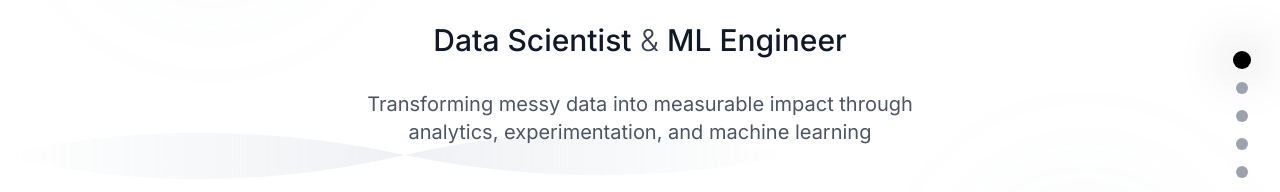
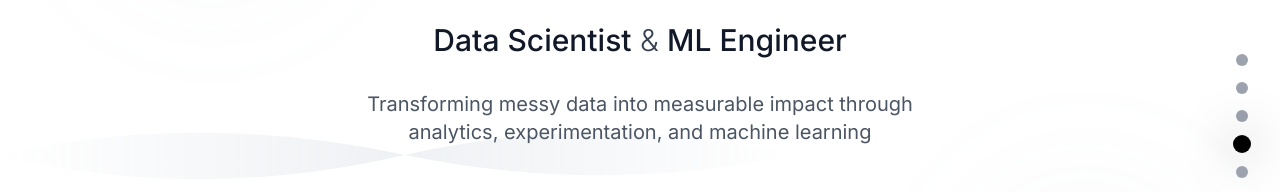
Before and after one commit to Aryanchhabra/Portfolio-website, a React (Vite) app: page / in a window 1280 px wide. Shown: the part 346-538 px from the top of the page. Built offline with nearby package versions, Linux system fonts and the light colour scheme.

Commit message:
Fix mobile navigation alignment with anchor-based scrolling

```diff
--- a/src/App.jsx
+++ b/src/App.jsx
@@ -13,18 +13,29 @@ import Cursor from './components/Cursor'
 function App() {
   const containerRef = useRef(null)
   const { scrollYProgress } = useScroll()
-  const [currentSection, setCurrentSection] = useState(0)
+  const [currentSection, setCurrentSection] = useState('home')
 
   // Track scroll position for section changes
   useEffect(() => {
     const handleScroll = () => {
-      const scrollPosition = window.scrollY
-      const windowHeight = window.innerHeight
-      const section = Math.floor(scrollPosition / windowHeight)
-      setCurrentSection(section)
+      const sections = ['home', 'about', 'experience', 'projects', 'skills', 'contact']
+      const scrollPosition = window.scrollY + window.innerHeight / 2
+
+      // Find which section we're in
+      for (const sectionId of sections) {
+        const element = document.getElementById(sectionId)
+        if (element) {
+          const { offsetTop, offsetHeight } = element
+          if (scrollPosition >= offsetTop && scrollPosition < offsetTop + offsetHeight) {
+            setCurrentSection(sectionId)
+            break
+          }
+        }
+      }
     }
 
     window.addEventListener('scroll', handleScroll, { passive: true })
+    handleScroll() // Initial call
     return () => window.removeEventListener('scroll', handleScroll)
   }, [])
 
--- a/src/components/AboutPortal.jsx
+++ b/src/components/AboutPortal.jsx
@@ -17,6 +17,7 @@ export default function AboutPortal() {
 
   return (
     <section
+      id="about"
       ref={containerRef}
       className="relative min-h-screen flex items-center justify-center px-4 sm:px-6 py-16 sm:py-20"
     >
--- a/src/components/ExperienceTimeline.jsx
+++ b/src/components/ExperienceTimeline.jsx
@@ -136,7 +136,7 @@ export default function ExperienceTimeline() {
   const containerRef = useRef(null)
 
   return (
-    <section ref={containerRef} className="relative min-h-screen px-6 py-20">
+    <section id="experience" ref={containerRef} className="relative min-h-screen px-6 py-20">
       <div ref={ref} className="max-w-7xl mx-auto">
         {/* Header */}
         <motion.div
--- a/src/components/HeroSection.jsx
+++ b/src/components/HeroSection.jsx
@@ -6,6 +6,7 @@ export default function HeroSection() {
 
   return (
     <section
+      id="home"
       ref={ref}
       className="relative min-h-screen flex items-center justify-center px-4 sm:px-6 overflow-hidden"
     >
--- a/src/components/Navigation.jsx
+++ b/src/components/Navigation.jsx
@@ -2,23 +2,26 @@ import { motion } from 'framer-motion'
 import { useState } from 'react'
 
 const sections = [
-  { id: 0, name: 'Home', icon: '🏠' },
-  { id: 1, name: 'About', icon: '👋' },
-  { id: 2, name: 'Experience', icon: '💼' },
-  { id: 3, name: 'Projects', icon: '🚀' },
-  { id: 4, name: 'Skills', icon: '⚡' },
-  { id: 5, name: 'Contact', icon: '✉️' }
+  { id: 'home', name: 'Home', icon: '🏠' },
+  { id: 'about', name: 'About', icon: '👋' },
+  { id: 'experience', name: 'Experience', icon: '💼' },
+  { id: 'projects', name: 'Projects', icon: '🚀' },
+  { id: 'skills', name: 'Skills', icon: '⚡' },
+  { id: 'contact', name: 'Contact', icon: '✉️' }
 ]
 
 export default function Navigation({ currentSection }) {
   const [isOpen, setIsOpen] = useState(false)
 
   const scrollToSection = (sectionId) => {
-    const windowHeight = window.innerHeight
-    window.scrollTo({
-      top: sectionId * windowHeight,
-      behavior: 'smooth'
-    })
+    const element = document.getElementById(sectionId)
+    if (element) {
+      const offsetTop = element.offsetTop - 80 // 80px offset for better alignment
+      window.scrollTo({
+        top: offsetTop,
+        behavior: 'smooth'
+      })
+    }
     setIsOpen(false)
   }
 
--- a/src/components/SkillsMatrix.jsx
+++ b/src/components/SkillsMatrix.jsx
@@ -75,7 +75,7 @@ export default function SkillsMatrix() {
   const [ref, inView] = useInView({ threshold: 0.1, triggerOnce: true })
 
   return (
-    <section ref={ref} className="relative min-h-screen px-4 sm:px-6 py-16 sm:py-20">
+    <section id="skills" ref={ref} className="relative min-h-screen px-4 sm:px-6 py-16 sm:py-20">
       <div className="max-w-6xl mx-auto relative z-10">
         {/* Header */}
         <motion.div
```
